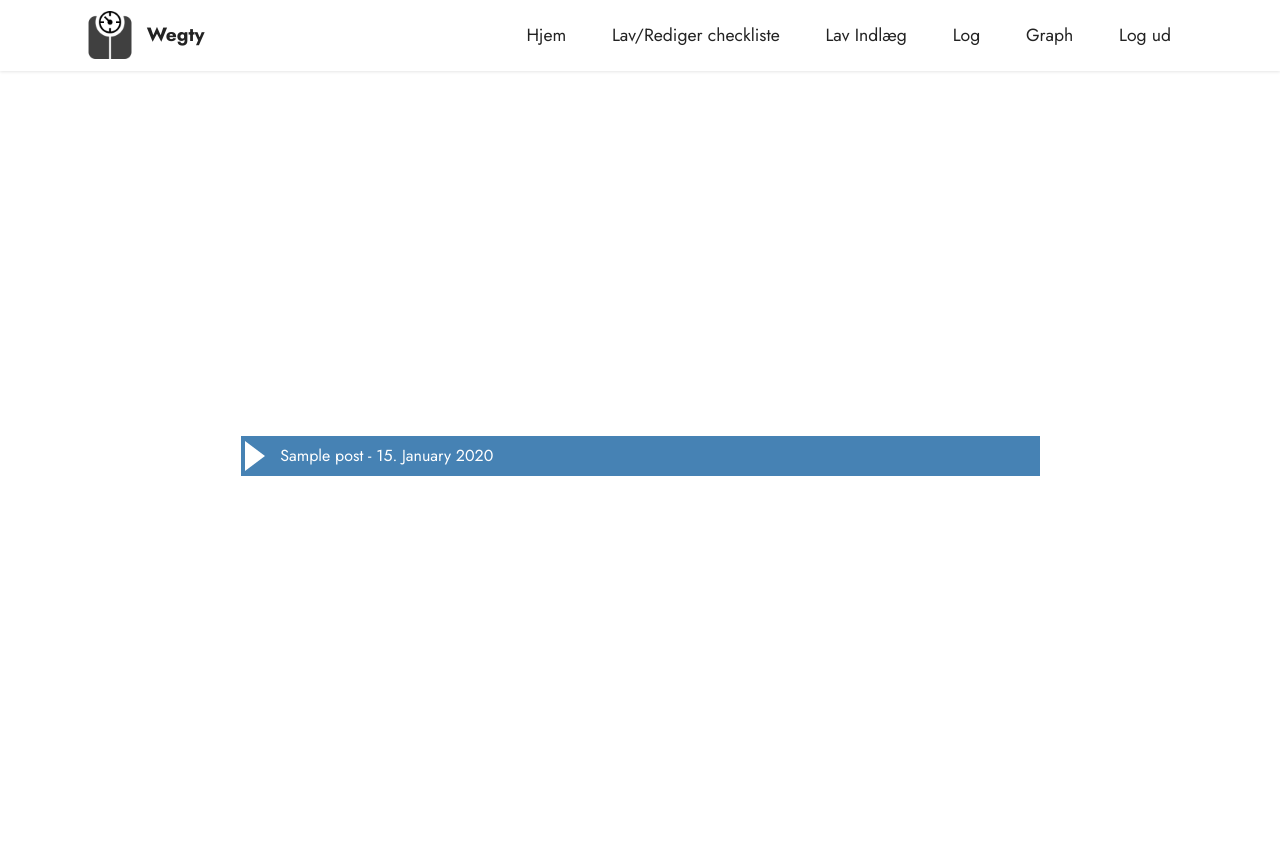
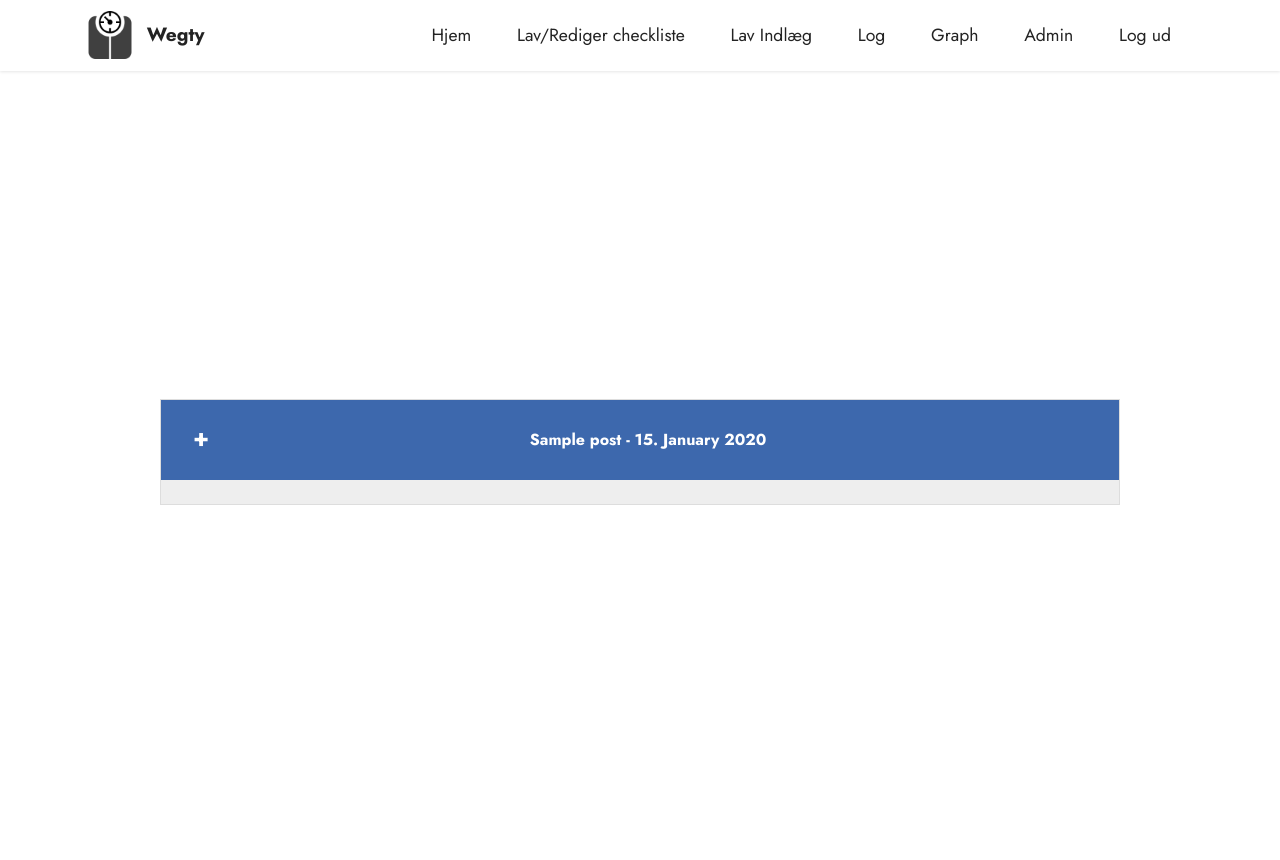
Before and after one commit to Zolihar/wegty, a Django app: page /log/ in a window 1280 px wide. Run offline with Django 4.2, Linux system fonts and the light colour scheme; a user stored in the database is signed in; tables that the repository leaves empty hold one stand-in row (values such as "Sample post"); some libraries are stand-ins or nearby versions.

Commit message:
Ny Accordion til log page

```diff
--- /dev/null
+++ b/static/weightloss/mine/css/accordion2.css
@@ -0,0 +1,118 @@
+//updated ver
+* {
+  box-sizing:border-box;
+}
+@import url(https://fonts.googleapis.com/css?family=Lato:400,700);
+
+.accordion dl,
+.accordion-list {
+   border:1px solid #ddd;
+   &:after {
+       content: "";
+       display:block;
+       height:1em;
+       width:100%;
+       background-color:darken(#3d68ad, 10%);
+     }
+}
+.accordion dd,
+.accordion__panel {
+   background-color:#eee;
+   font-size:1em;
+   line-height:1.5em;
+}
+.accordion p {
+  padding:0.2em 0.2em 0.1em 2em;
+}
+
+.accordion {
+    position:relative;
+    background-color:#eee;
+}
+.container-accordion {
+  max-width:960px;
+  margin:0 auto;
+  padding:2em 0 2em 0;
+}
+.accordionTitle,
+.accordion__Heading {
+ background-color:#3d68ad;
+   text-align:center;
+     font-weight:700;
+          padding:2em;
+          display:block;
+          text-decoration:none;
+          color:#fff;
+          transition:background-color 0.5s ease-in-out;
+  border-bottom:1px solid darken(#3d68ad, 5%);
+  &:before {
+   content: "+";
+   font-size:1.5em;
+   line-height:0.5em;
+   float:left;
+   transition: transform 0.3s ease-in-out;
+  }
+  &:hover {
+    background-color:darken(#3d68ad, 10%);
+  }
+}
+.accordionTitleActive,
+.accordionTitle.is-expanded {
+   background-color:darken(#3d68ad, 10%);
+    &:before {
+
+      transform:rotate(-225deg);
+    }
+}
+.accordionItem {
+    height:auto;
+    overflow:hidden;
+    //SHAME: magic number to allow the accordion to animate
+
+     max-height:50em;
+    transition:max-height 1s;
+
+
+    @media screen and (min-width:48em) {
+         max-height:15em;
+        transition:max-height 0.5s
+
+    }
+
+
+}
+
+.accordionItem.is-collapsed {
+    max-height:0;
+}
+.no-js .accordionItem.is-collapsed {
+  max-height: auto;
+}
+.animateIn {
+     animation: accordionIn 0.45s normal ease-in-out both 1;
+}
+.animateOut {
+     animation: accordionOut 0.45s alternate ease-in-out both 1;
+}
+@keyframes accordionIn {
+  0% {
+    opacity: 0;
+    transform:scale(0.9) rotateX(-60deg);
+    transform-origin: 50% 0;
+  }
+  100% {
+    opacity:1;
+    transform:scale(1);
+  }
+}
+
+@keyframes accordionOut {
+    0% {
+       opacity: 1;
+       transform:scale(1);
+     }
+     100% {
+          opacity:0;
+           transform:scale(0.9) rotateX(-60deg);
+       }
+}
--- a/weightloss/models.py
+++ b/weightloss/models.py
@@ -16,7 +16,7 @@ class Post(models.Model):
 		return s
 
 	def get_absolute_url(self): #kom tilbage til det når post,update,delete og post er lavet
-		return reverse('weightloss-log-detail', kwargs={'pk': self.pk})
+		return reverse('weightloss-log')
 
 class Checklist(models.Model):
 	workout = models.TextField() #Split med komma? ,,,
--- a/weightloss/templates/weightloss/base.html
+++ b/weightloss/templates/weightloss/base.html
@@ -74,7 +74,12 @@
                     <li class="nav-item">
                         <a class="nav-link link text-black display-4" href="{% url 'weightloss-graph' %}">Graph</a>
                     </li>
-                     <li class="nav-item">
+                    {% if user.is_superuser %}
+                    <li class="nav-item">
+                        <a class="nav-link link text-black display-4" href="{% url 'admin:index' %}">Admin</a>
+                    </li>
+                    {% endif %}
+                    <li class="nav-item">
                         <a class="nav-link link text-black display-4" href="{% url 'logout' %}">Log ud</a>
                     </li>
                 </ul>
@@ -83,17 +88,16 @@
     </nav>
 </section>
 <section data-bs-version="5.1" class="header3 mbr-fullscreen" id="header3-1">
-    <div class="mbr-overlay" style="opacity: 0.2; background-color: rgb(255, 255, 255);"></div>
+    <div class="mbr-overlay" style="background-color: rgb(255, 255, 255);"></div>
 <div class="container">
     {% if messages %}
         {% for message in messages %}
             <div class="alert alert-{{ message.tags }}">
                 {{ message }}
             </div>
-    {% endfor %}
+        {% endfor %}
     {% endif %}
-    {% block content %}
-    {% endblock %}
+    {% block content %}{% endblock %}
 </div>
 
 </section>
--- a/weightloss/templates/weightloss/log.html
+++ b/weightloss/templates/weightloss/log.html
@@ -2,50 +2,32 @@
 {% load static %}
 
     {% block csslinks %}
-    <link rel="stylesheet" href="{% static 'weightloss/mine/css/accordion.css' %}">
+    <link rel="stylesheet" href="{% static 'weightloss/mine/css/accordion2.css' %}">
     {% endblock csslinks %}
 
 {% block content %}
-
-<!-- {% for post in object_list %}
-    <div class="card col-md-12 col-lg-10 mt-2">
-        <div class="card-wrapper">
-            <div class="card-box align-left">
-                <div class="col">
-                    <h4 class="card-title mbr-fonts-style mbr-white mb-0 ml-3 display-5">
-                    <strong><a href="{% url 'weightloss-log-detail' post.id %}">{{ post.title }}</a></strong></h4>
-                    <h2 class="card-title mbr-fonts-style mbr-white mb-3 display-7">
-                    <strong>{{ post.author }} - {{ post.date_posted|date:"d. F Y" }}</strong></h2>
-                    <legend style="padding-left: 5px; color: white;" class="border-bottom mb-2">Indhold</legend>
-                    {% if post.content|length > 255 %}
-                        <p class="card-content mbr-text mbr-fonts-style display-7">{{ post.content|truncatechars:255 }}</p>
-                    {% else %}
-                        <p class="card-content mbr-text mbr-fonts-style display-7">{{ post.content }}</p>
-                    {% endif %}
-                </div>
-            </div>
-        </div>
-    </div>
-{% endfor %} -->
+<div class="container-accordion">
     <div class="accordion">
+        <dl>
         {% for post in object_list %}
-    <div class="c">
-        <input type="checkbox" id="faq-{{ post.pk }}">
-        <h1><label for="faq-{{ post.pk }}">{{ post.title }} - {{ post.date_posted|date:"d. F Y" }}</label></h1>
-        <div class="p">
-            <strong>{{ post.author }} - Vægt: {{ post.weight }}kg</strong>
+            <dt>
+                <a href="#accordion{{ post.pk }}" aria-expanded="false" aria-controls="accordion{{ post.pk }}" class="accordion-title accordionTitle js-accordionTrigger">{{ post.title }} - {{ post.date_posted|date:"d. F Y" }}</a>
+            </dt>
+            <dd class="accordion-content accordionItem is-collapsed" id="accordion1" aria-hidden="true">
+                <p><strong>{{ post.author }} - Vægt: {{ post.weight }}kg</strong></p>
                 <legend class="border-bottom">Indhold</legend>
                 <p>{{ post.content|linebreaks }}</p>
                 <legend class="border-bottom">Checklist anmærkninger</legend>
-            <p>{{ post.checklist|linebreaks }}</p>
-            <!-- {% if post.author == user %}
+                <p>{{ post.checklist }}</p>
+                <legend class="border-bottom"></legend>
+                {% if post.author == user %}
                     <a class="btn btn-info btn-sm mt-1 mb-1" href="{% url 'weightloss-log-update' post.id %}">Opdater</a>
                     <a class="btn btn-secondary btn-sm mt-1 mb-1" href="{% url 'weightloss-log-delete' post.id %}">Slet</a>
-            {% endif %} -->
+                {% endif %}
+            </dd>
+        {% endfor %}
+        </dl>
     </div>
-    </div>
-
-{% endfor %}
 </div>
 {% endblock %}
 
@@ -54,5 +36,5 @@
 
 
 {% block jslinks %}
-
+<script src="{% static 'weightloss/mine/js/accordion.js' %}"></script>
 {% endblock jslinks %}
--- a/weightloss/views.py
+++ b/weightloss/views.py
@@ -111,3 +111,8 @@ class LogUpdateView(LoginRequiredMixin, UserPassesTestMixin, UpdateView):
 		if self.request.user == post.author:
 			return True
 		return False
+
+	def get_context_data(self, **kwargs):
+		context = super().get_context_data(**kwargs)
+		context["update"] = 'update'
+		return context
```
Also changed, not shown: static/weightloss/mine/js/accordion.js (added, +61 -0 lines), weightloss/templates/weightloss/post_form.html (+19 -4 lines). Lines whose indentation alone changed are shown as unchanged.
